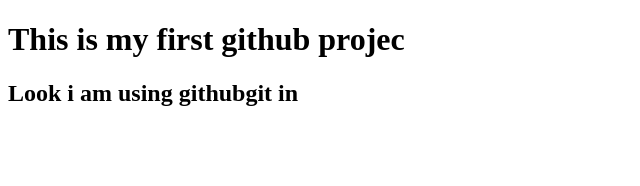
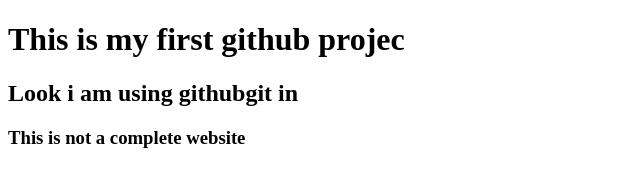
Before and after one commit to DukulH/my-first-website, a plain HTML site: page index.html in a window 1280 px wide. Shown: the whole page, without its empty margins (0-640 px from the left). Drawn offline with Linux system fonts and the light colour scheme.

Commit message:
Update index.html

```diff
--- a/index.html
+++ b/index.html
@@ -8,5 +8,6 @@
 <body>
     <h1>This is my first github projec</h1>
     <h2>Look i am using githubgit in</h2>
+    <h3>This is not a complete website</h3>
 </body>
 </html>
```
